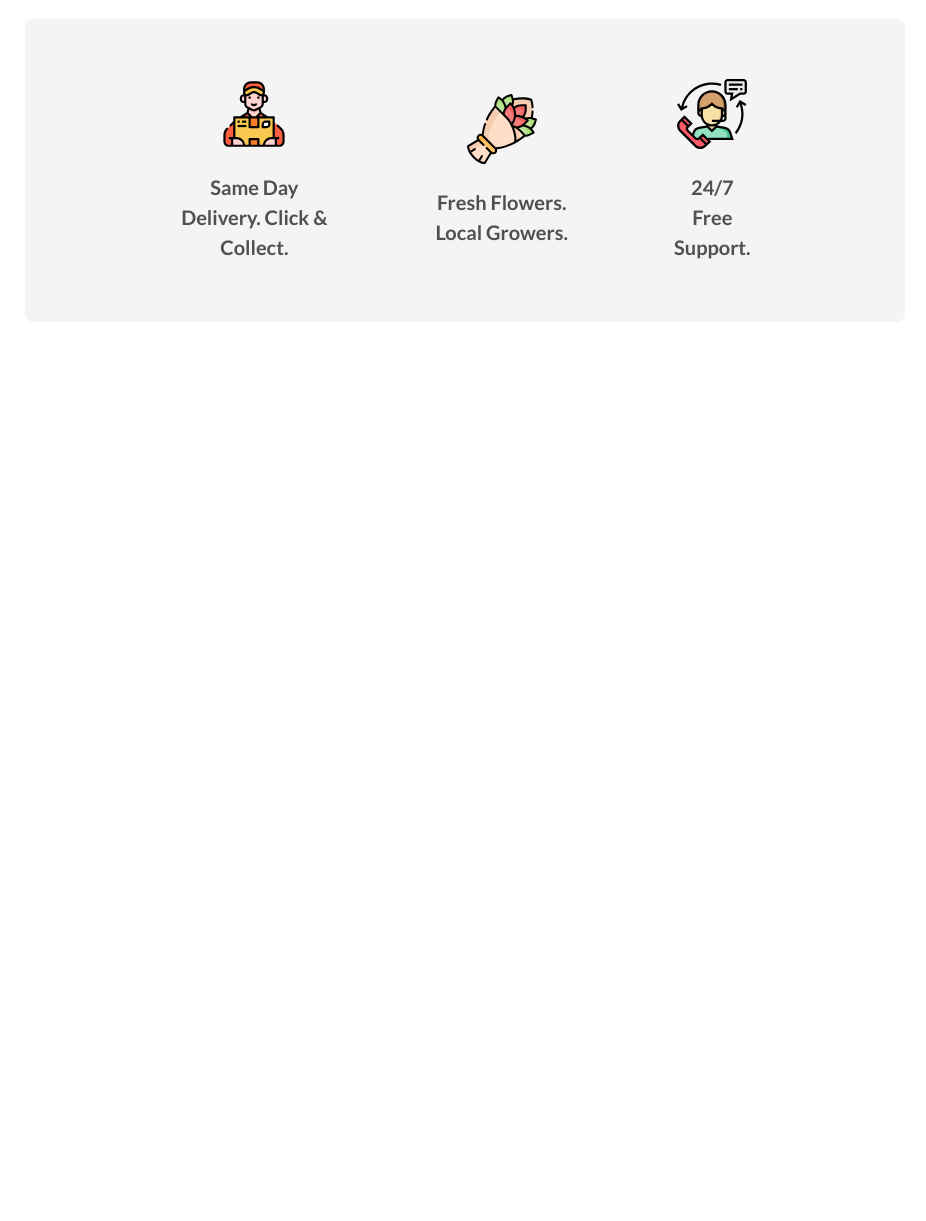
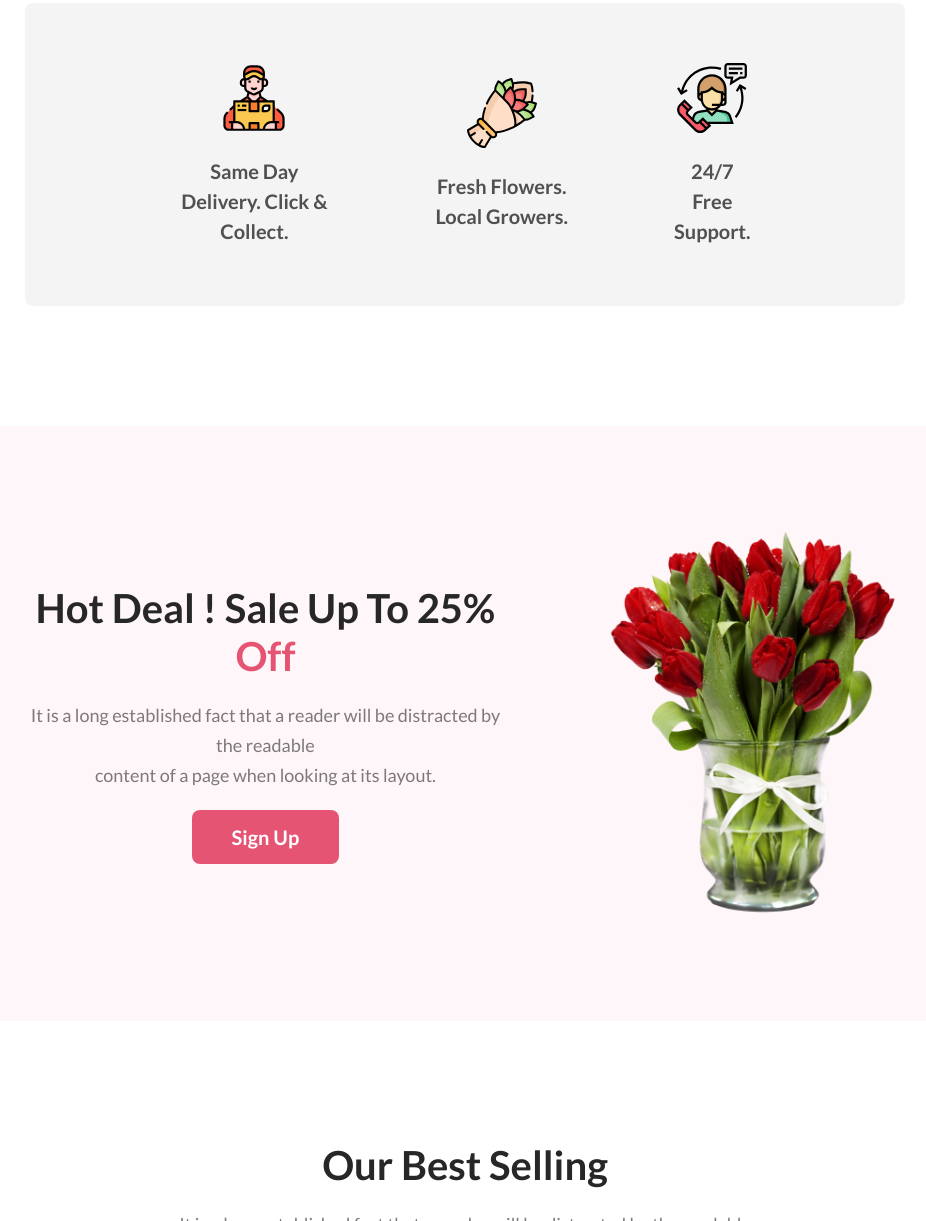
Before and after one commit to aminurjs/flower-shop-pro, a plain HTML site: page index.html in a window 1280 px wide. Shown: the part 1875-3096 px from the top of the page, without its empty margins (175-1101 px from the left). Before the commit the page ends 2197 px from the top, so only its background shows below. Drawn offline with Linux system fonts and the light colour scheme.

Commit message:
Discount area complete

```diff
--- a/index.html
+++ b/index.html
@@ -23,7 +23,7 @@
     <main>
         <section class="featured">
             <h2 class="section_title">Our Featured Flowers</h2>
-            <p>It is a long established fact that a reader will be distracted by the readable <br> content of a page when looking at its layout.</p>
+            <p class="section_desc">It is a long established fact that a reader will be distracted by the readable <br> content of a page when looking at its layout.</p>
             <div class="featured_items">
                 <div class="item">
                     <div class="img_1 featured_img">
@@ -61,6 +61,36 @@
                 </div>
             </div>
         </section>
+        <section class="discount">
+            <div class="dis_cont">
+                <h2>Hot Deal ! Sale Up To 25%<span> Off </span></h2>
+                <p>It is a long established fact that a reader will be distracted by the readable <br> content of a page when looking at its layout.</p>
+                <button class="primary_btn">Sign Up</button>
+            </div>
+            <img src="images/discount.png" alt="">
+        </section>
+        <section class="best_sells">
+            <h2 class="section_title">Our Best Selling</h2>
+            <p class="section_desc">It is a long established fact that a reader will be distracted by the readable </p>
+            <div class="bs_items">
+                <div class="bs_img">
+                    <img src="images/bs_3.jpg" alt="">
+                </div>
+                <p><a href="#">Nature's Embrace</a></p>
+                <div class="bs_img">
+                    <img src="images/bs_1.jpg" alt="">
+                </div>
+                <p><a href="#">Nature's Embrace</a></p>
+                <div class="bs_img">
+                    <img src="images/bs_2.jpg" alt="">
+                </div>
+                <p><a href="#">Nature's Embrace</a></p>
+                <div class="bs_img">
+                    <img src="images/bs_4.jpg" alt="">
+                </div>
+                <p><a href="#">Nature's Embrace</a></p>
+            </div>
+        </section>
     </main>
     <footer>
 
--- a/styles/style.css
+++ b/styles/style.css
@@ -55,17 +55,18 @@
     font-weight: 800;
     margin-bottom: 20px;
 }
-.featured p{
+.section_desc{
     color: rgba(39, 39, 39, 0.60);
     text-align: center;
     font-size: 18px;
     line-height: 30px;
+    margin-bottom: 20px;
 }
 .featured_items{
     display: flex;
     align-items: center;
     justify-content: space-around;
-    margin-top: 40px;
+    margin-top: 25px;
     gap: 20px;
 }
 .featured_img{
@@ -125,3 +126,37 @@
     font-weight: 600;
     line-height: 30px;
 }
+
+.discount{
+    border-radius: 8px;
+    background: rgba(229, 84, 115, 0.05);
+    display: flex;
+    align-items: center;
+    justify-content: center;
+    padding: 100px 200px;
+    gap: 100px;
+    margin: 120px 0;
+}
+.discount .dis_cont{
+    text-align: center;
+    width: 66%;
+}
+
+.discount .dis_cont h2{
+    color: #272727;
+    font-size: 40px;
+    font-weight: 800;
+    margin-bottom: 20px;
+}
+.discount .dis_cont h2 span{
+    color: #E55473;
+}
+.discount .dis_cont p{
+    color: rgba(39, 39, 39, 0.60);
+    font-size: 18px;
+    line-height: 30px;
+    margin-bottom: 20px;
+}
+.discount img{
+    width: 34%;
+}
```
Also changed, not shown: images/bs_1.jpg (added), images/bs_2.jpg (added), images/bs_3.jpg (added), images/bs_4.jpg (added), images/discount.png (added).
